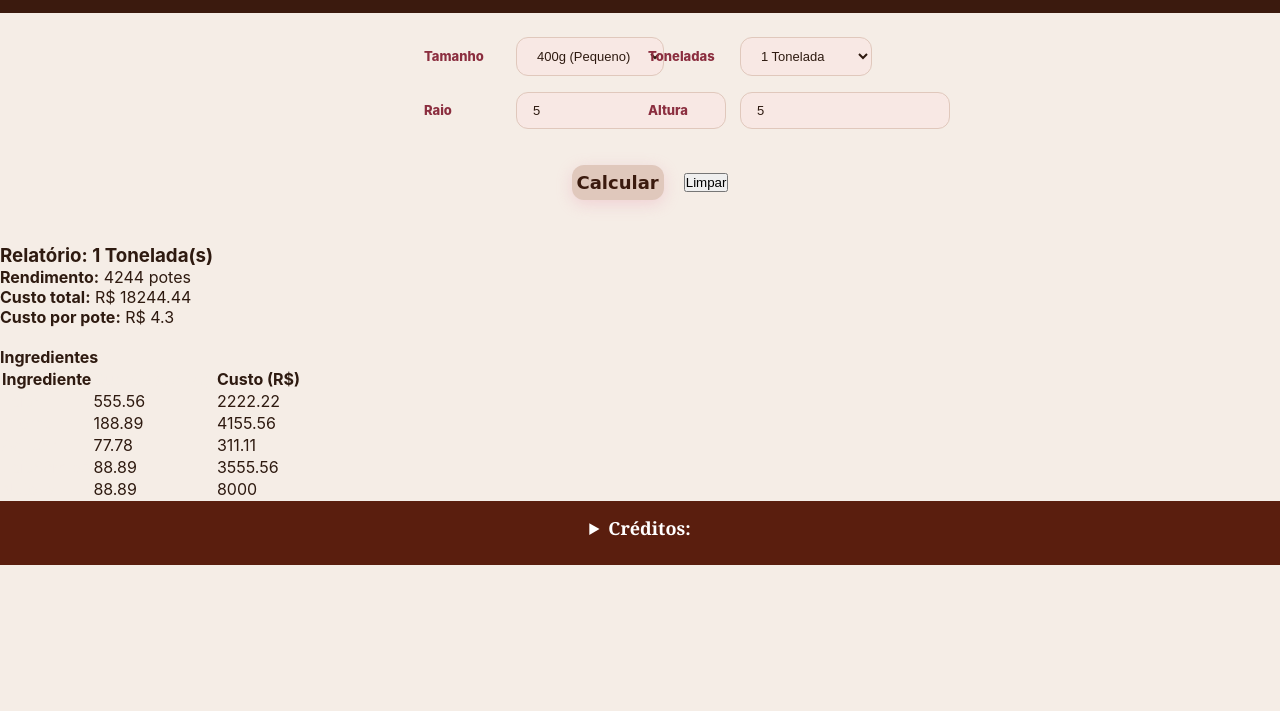
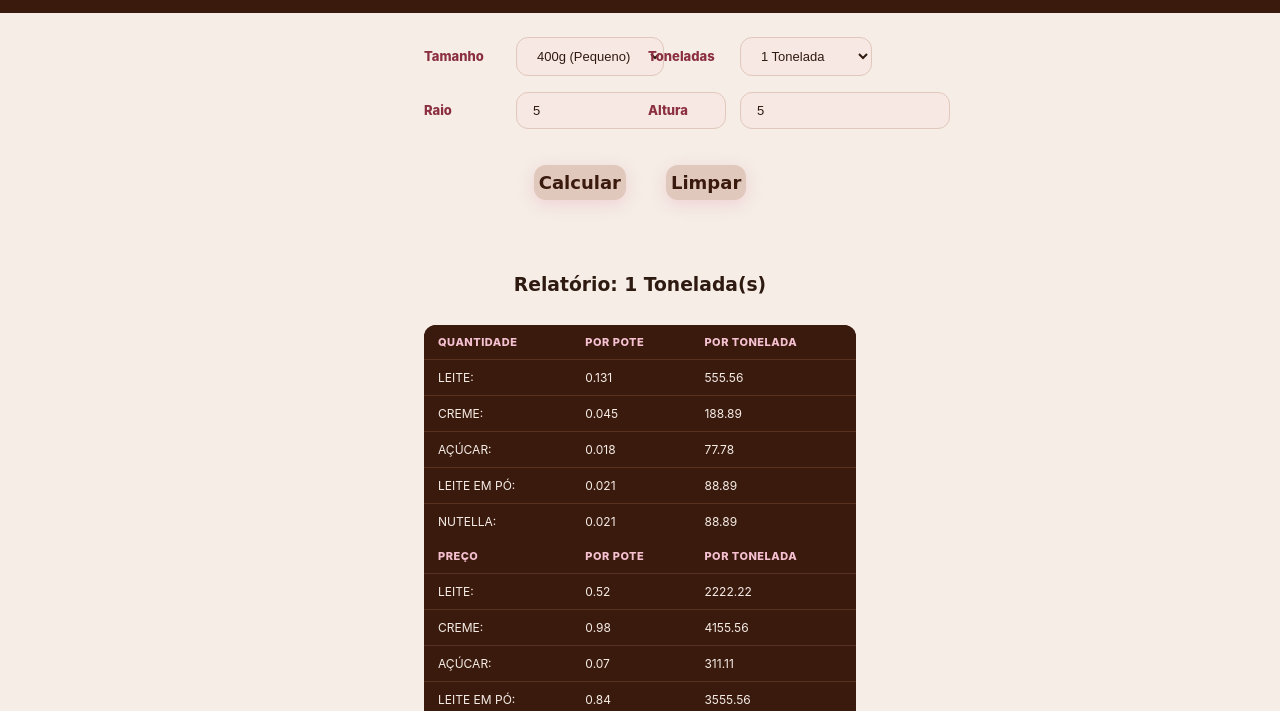
Before and after one commit to GabrielaRankel/geleteria, a website with bundled scripts: page html/ninho_nutella.html in a window 1280 px wide. Both pictures are taken after typing "5", "5" into the empty fields and a click on the button "Calcular". Shown: the part 89-800 px from the top of the page. Built offline with nearby package versions, Linux system fonts and the light colour scheme; a web font is replaced by a local one.

Commit message:
geleteria

```diff
--- a/css/ninho_nutella.css
+++ b/css/ninho_nutella.css
@@ -259,6 +259,7 @@ body {
 
 /* ===== RESUMO ===== */
 .resumo {
+  margin-top: 20px;
   display: flex;
   background-color: #3b1a0e;
   border-top: 2px solid #5a3020;
@@ -315,3 +316,10 @@ summary {
 details[open] summary {
   margin-bottom: 15px;
 }
+
+.h3Tabela{
+  text-align: center;
+    font-family: "Delius", cursive;
+  margin: 30px;
+  font-weight: bold;
+}
--- a/html/ninho_nutella.html
+++ b/html/ninho_nutella.html
@@ -65,7 +65,7 @@
       <button id="botao_calcular" class="calc-btn">
         Calcular
       </button>
-      <button id="botao_limpar" class="limpar_btn">
+      <button id="botao_limpar" class="calc-btn">
         Limpar
       </button>
     </div>
--- a/js/ninho_nutella.js
+++ b/js/ninho_nutella.js
@@ -45,49 +45,107 @@ botaoCalcular.addEventListener('click', () => {
     const custoUnitario = custo.formatar(custo.calcularCustoPorPote(qtdeSorvete))
 
    const relatorioNaTela = `
-        <h3>Relatório: ${TONELADAS} Tonelada(s)</h3>
-        <p><strong>Rendimento:</strong> ${qtdeSorvete} potes</p>
-        <p><strong>Custo total:</strong> R$ ${custoTotal}</p>
-        <p><strong>Custo por pote:</strong> R$ ${custoUnitario}</p>
+<section class="tabela_resultado">
 
-        <br>
-        <h4>Ingredientes</h4>
-        <table>
+  <h3 class="h3Tabela">Relatório: ${TONELADAS} Tonelada(s)</h3>
+
+  <table class="calc-table">
+
+    <!-- ===== QUANTIDADE ===== -->
     <thead>
       <tr>
-                    <th>Ingrediente</th>
-                    <th class="td-label">Quantidade (kg)</th>
-                    <th>Custo (R$)</th>
+        <th class="th-label">QUANTIDADE</th>
+        <th>POR POTE</th>
+        <th>POR TONELADA</th>
       </tr>
     </thead>
     <tbody>
       <tr>
-                    <td  class="td-label">Leite</td>
+        <td class="td-label">LEITE:</td>
+        <td>${(qtdeIngredientes.leite / qtdeSorvete / 1000).toFixed(3)}</td>
         <td>${(qtdeIngredientes.leite / 1000).toFixed(2)}</td>
+      </tr>
+      <tr>
+        <td class="td-label">CREME:</td>
+        <td>${(qtdeIngredientes.creme / qtdeSorvete / 1000).toFixed(3)}</td>
+        <td>${(qtdeIngredientes.creme / 1000).toFixed(2)}</td>
+      </tr>
+      <tr>
+        <td class="td-label">AÇÚCAR:</td>
+        <td>${(qtdeIngredientes.acucar / qtdeSorvete / 1000).toFixed(3)}</td>
+        <td>${(qtdeIngredientes.acucar / 1000).toFixed(2)}</td>
+      </tr>
+      <tr>
+        <td class="td-label">LEITE EM PÓ:</td>
+        <td>${(qtdeIngredientes.leiteEmPo / qtdeSorvete / 1000).toFixed(3)}</td>
+        <td>${(qtdeIngredientes.leiteEmPo / 1000).toFixed(2)}</td>
+      </tr>
+      <tr>
+        <td class="td-label">NUTELLA:</td>
+        <td>${(qtdeIngredientes.nutella / qtdeSorvete / 1000).toFixed(3)}</td>
+        <td>${(qtdeIngredientes.nutella / 1000).toFixed(2)}</td>
+      </tr>
+    </tbody>
+
+    <!-- ===== PREÇO ===== -->
+    <thead>
+      <tr>
+        <th class="th-label">PREÇO</th>
+        <th>POR POTE</th>
+        <th>POR TONELADA</th>
+      </tr>
+    </thead>
+    <tbody>
+      <tr>
+        <td class="td-label">LEITE:</td>
+        <td>${custo.formatar(precosIngredientes.leite / qtdeSorvete)}</td>
         <td>${custo.formatar(precosIngredientes.leite)}</td>
       </tr>
       <tr>
-                    <td class="td-label">Creme</td>
-                    <td>${(qtdeIngredientes.creme / 1000).toFixed(2)}</td>
+        <td class="td-label">CREME:</td>
+        <td>${custo.formatar(precosIngredientes.creme / qtdeSorvete)}</td>
         <td>${custo.formatar(precosIngredientes.creme)}</td>
       </tr>
       <tr>
-                    <td class="td-label">Açúcar</td>
-                    <td>${(qtdeIngredientes.acucar / 1000).toFixed(2)}</td>
+        <td class="td-label">AÇÚCAR:</td>
+        <td>${custo.formatar(precosIngredientes.acucar / qtdeSorvete)}</td>
         <td>${custo.formatar(precosIngredientes.acucar)}</td>
       </tr>
       <tr>
-                    <td class="td-label">Leite em pó</td>
-                    <td>${(qtdeIngredientes.leiteEmPo / 1000).toFixed(2)}</td>
+        <td class="td-label">LEITE EM PÓ:</td>
+        <td>${custo.formatar(precosIngredientes.leiteEmPo / qtdeSorvete)}</td>
         <td>${custo.formatar(precosIngredientes.leiteEmPo)}</td>
       </tr>
       <tr>
-                    <td class="td-label">Nutella</td>
-                    <td>${(qtdeIngredientes.nutella / 1000).toFixed(2)}</td>
+        <td class="td-label">NUTELLA:</td>
+        <td>${custo.formatar(precosIngredientes.nutella / qtdeSorvete)}</td>
         <td>${custo.formatar(precosIngredientes.nutella)}</td>
+      </tr>
+      <tr class="tr-total">
+        <td class="td-label td-rs">R$</td>
+        <td>${custoUnitario}</td>
+        <td>${custoTotal}</td>
       </tr>
     </tbody>
   </table>
+
+  <!-- ===== RESUMO ===== -->
+  <div class="resumo">
+    <div class="resumo_secao">
+      <div class="resumo-title">TAMANHO</div>
+      <div class="resumo-value">Raio ${raio} / Altura ${altura}</div>
+    </div>
+    <div class="resumo_secao">
+      <div class="resumo-title resumo-qty">Quantidade</div>
+      <div class="resumo-value">${qtdeSorvete}</div>
+    </div>
+    <div class="resumo_secao">
+      <div class="resumo-title resumo-price">R$</div>
+      <div class="resumo-value">${custoTotal}</div>
+    </div>
+  </div>
+
+</section>
     `
 
     tabela_resultado.innerHTML = relatorioNaTela
@@ -98,5 +156,5 @@ botaoLimpar.addEventListener('click', () => {
     document.getElementById('raio').value = 35
     document.getElementById('altura').value = 0.5
 
-    tabela_resultado.innerHTML = "<p>Insira os dados e clique em calcular.</p>"
+    tabela_resultado.innerHTML = ""
 })
```
Also changed, not shown: html/contato.html (+8 -12 lines). Lines whose indentation alone changed are shown as unchanged.
